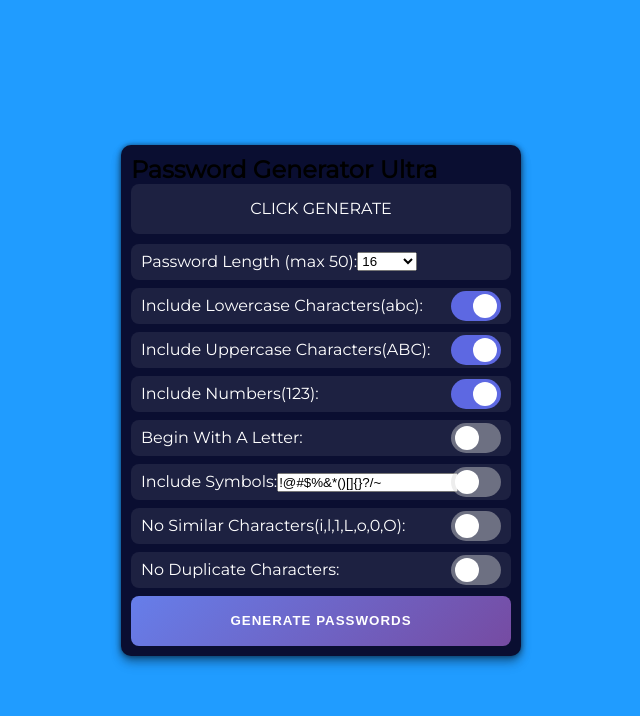
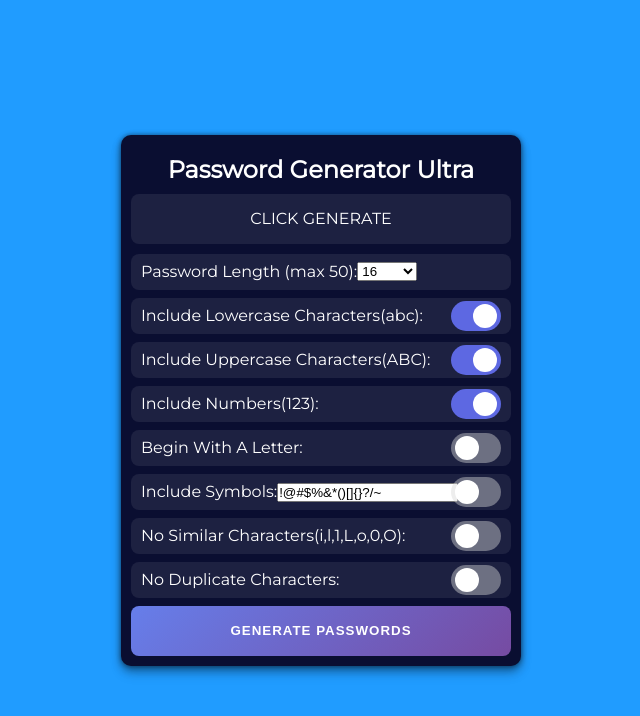
Before and after one commit to nandkishor-kumawat/pgu, a plain HTML site: page index.html in a window 1280 px wide. Shown: the whole page, without its empty margins (319-959 px from the left). Drawn offline with Linux system fonts and the light colour scheme.

Commit message:
Update index.html

```diff
--- a/index.html
+++ b/index.html
@@ -15,7 +15,7 @@
 
 <body>
     <div class="container">
-        <h2>Password Generator Ultra</h2>
+        <div class="heading"><h2>Password Generator Ultra</h2></div>
         <div class="result">
             <div class="result__info right">click to copy</div>
             <div class="result__info left">copied</div>
```
